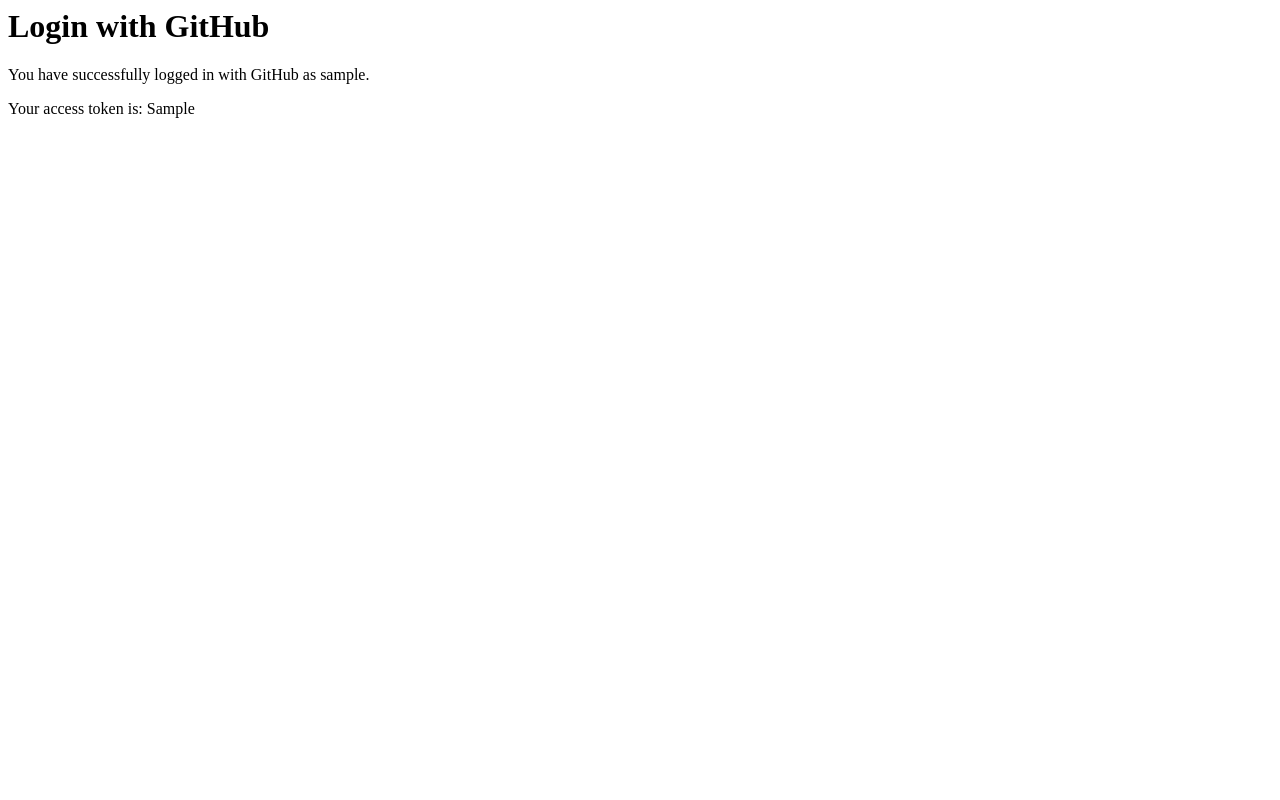
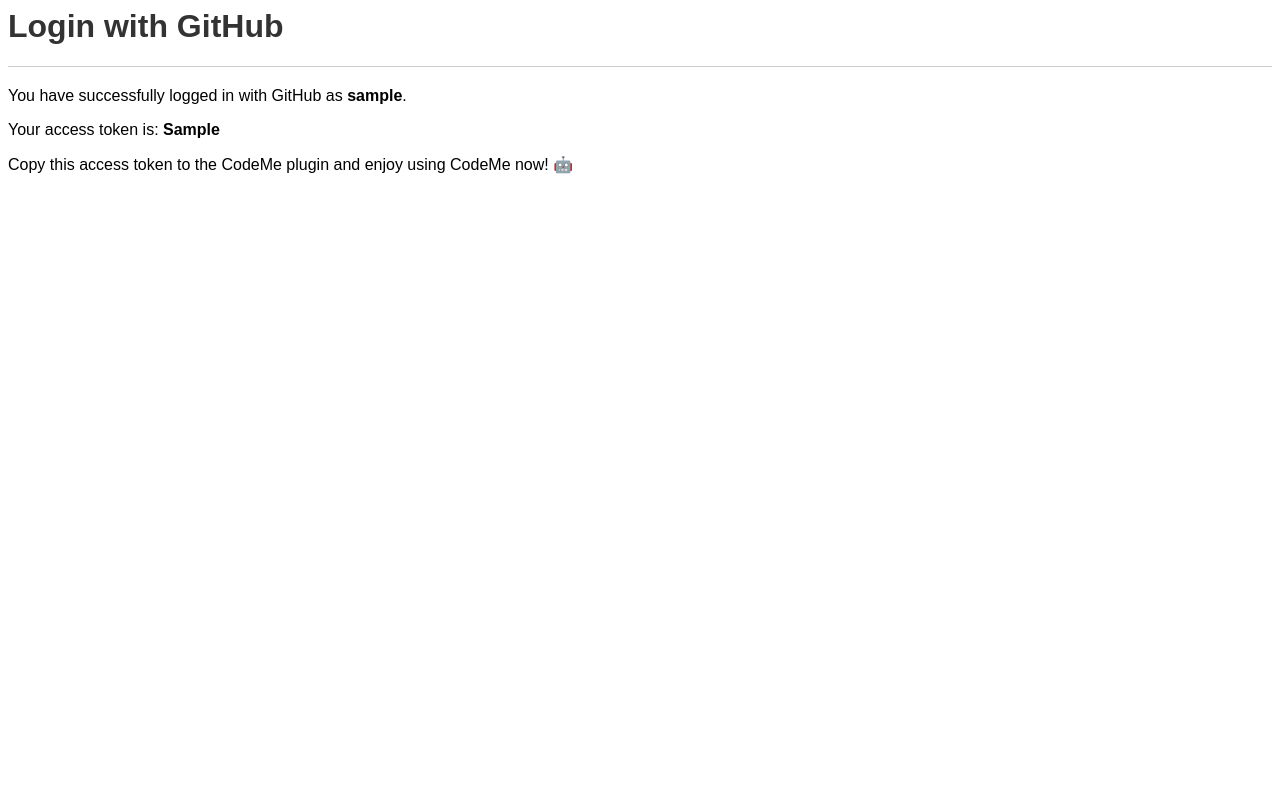
Before and after one commit to acebot712/github_oauth, a FastAPI app: template templates/success.html in a window 1280 px wide. Run offline with FastAPI, Linux system fonts and the light colour scheme; the template is opened without the code that fills it: most values are stand-ins (such as "Sample title", 1, 10 or a date in 2020).

Commit message:
Beautification

```diff
--- a/templates/success.html
+++ b/templates/success.html
@@ -1,10 +1,36 @@
 <html>
 <head>
     <title>Login with GitHub</title>
+    <style>
+        body {
+            font-family: Arial, sans-serif;
+        }
+
+        h1 {
+            color: #333;
+        }
+
+        hr {
+            border: none;
+            border-top: 1px solid #ccc;
+            margin-top: 20px;
+            margin-bottom: 20px;
+        }
+
+        p {
+            margin-bottom: 10px;
+        }
+
+        b {
+            font-weight: bold;
+        }
+    </style>
 </head>
 <body>
     <h1>Login with GitHub</h1>
-        <p>You have successfully logged in with GitHub as {{ user_data.login }}.</p>
-        <p>Your access token is: {{ token_data.access_token }}</p>
+    <hr>
+    <p>You have successfully logged in with GitHub as <b>{{ user_data.login }}</b>.</p>
+    <p>Your access token is: <b>{{ token_data.access_token }}</b></p>
+    <p>Copy this access token to the CodeMe plugin and enjoy using CodeMe now! &#129302;</p>
 </body>
 </html>
```
Lines whose indentation alone changed are shown as unchanged.
